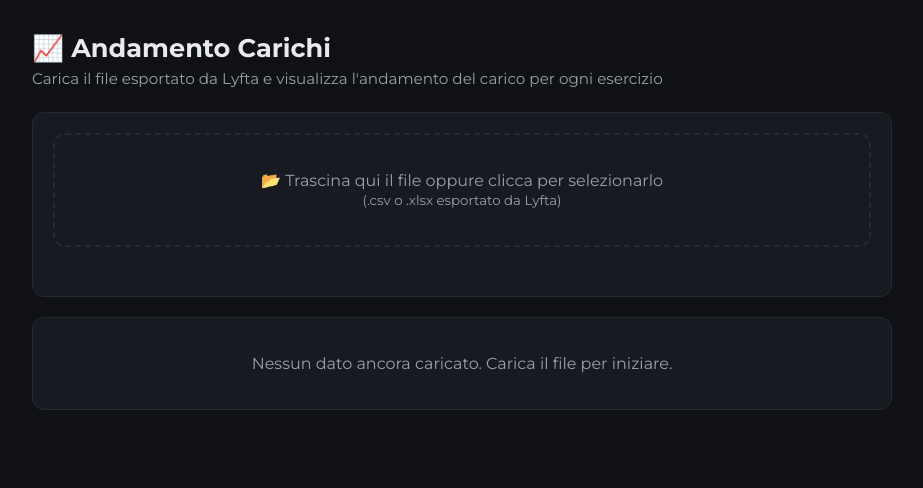
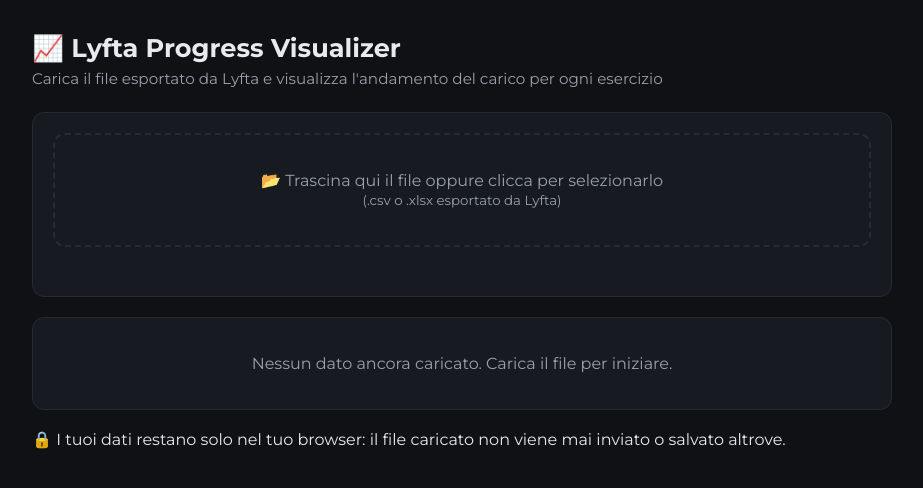
Before and after one commit to piertv21/Lyfta-progress-visualizer, a plain HTML site: page index.html in a window 1280 px wide. Shown: the whole page, without its empty margins (178-1101 px from the left). Drawn offline with nearby package versions, Linux system fonts and the light colour scheme; some packages are replaced by stand-ins of ours; a script that the page names is missing.

Commit message:
Edit title, add data disclaimer

```diff
--- a/index.html
+++ b/index.html
@@ -3,7 +3,7 @@
 <head>
 <meta charset="UTF-8">
 <meta name="viewport" content="width=device-width, initial-scale=1.0">
-<title>Lyfta - Andamento Carichi</title>
+<title>Lyfta Progress Visualizer</title>
 <link rel="preconnect" href="https://fonts.googleapis.com">
 <link rel="preconnect" href="https://fonts.gstatic.com" crossorigin>
 <link href="https://fonts.googleapis.com/css2?family=Montserrat:wght@400;500;600;700&display=swap" rel="stylesheet">
@@ -13,7 +13,7 @@
 
   <div class="container">
     <header>
-      <h1>📈 Andamento Carichi</h1>
+      <h1>📈 Lyfta Progress Visualizer</h1>
       <p class="subtitle">Carica il file esportato da Lyfta e visualizza l'andamento del carico per ogni esercizio</p>
     </header>
 
@@ -55,6 +55,10 @@
     <section id="empty-state" class="card empty-state">
       <p>Nessun dato ancora caricato. Carica il file per iniziare.</p>
     </section>
+
+    <footer class="site-footer">
+      <p>🔒 I tuoi dati restano solo nel tuo browser: il file caricato non viene mai inviato o salvato altrove.</p>
+    </footer>
   </div>
 
   <script src="https://cdn.jsdelivr.net/npm/papaparse@5.4.1/papaparse.min.js"></script>
```
